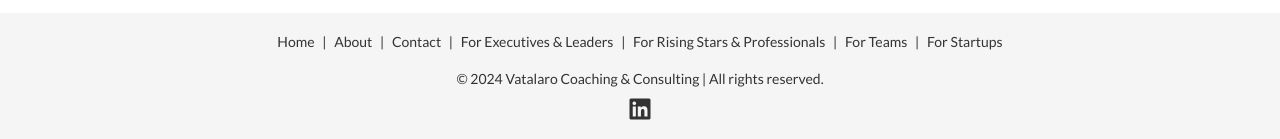
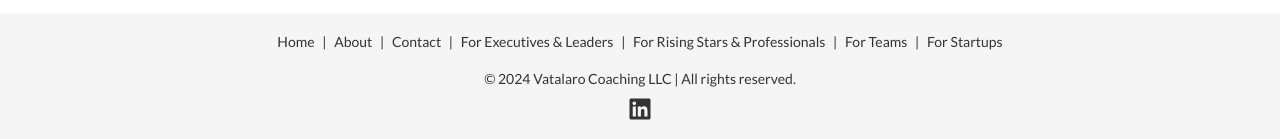
Before and after one commit to lucasamagno/vatalarocoaching, a Vue app: page / in a window 1280 px wide. Shown: the part 1499-1638 px from the top of the page. Built offline with nearby package versions, Linux system fonts and the light colour scheme; a web font is replaced by a local one.

Commit message:
request from kayla

```diff
--- a/src/components/AppFooter.vue
+++ b/src/components/AppFooter.vue
@@ -11,7 +11,7 @@
         <router-link to="/startups" class="footer-link">For Startups</router-link>
       </div>
       <div class="footer-info">
-        <p className="rights">© 2024 Vatalaro Coaching & Consulting | All rights reserved.</p>
+        <p className="rights">© 2024 Vatalaro Coaching LLC | All rights reserved.</p>
         <a href="https://www.linkedin.com/in/kayla-vatalaro/" target="_blank" aria-label="LinkedIn">
           <i class="fab fa-linkedin"></i>
         </a>
```
